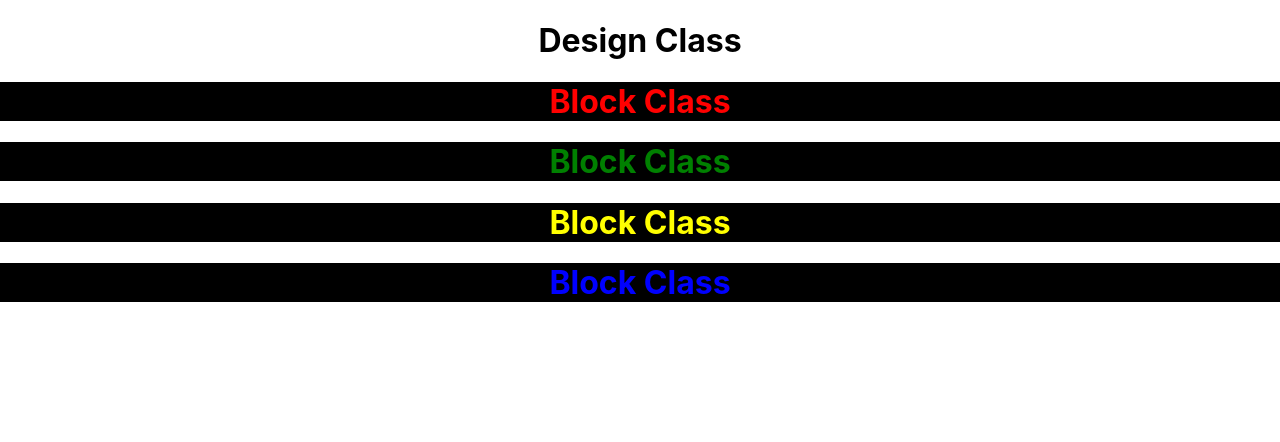
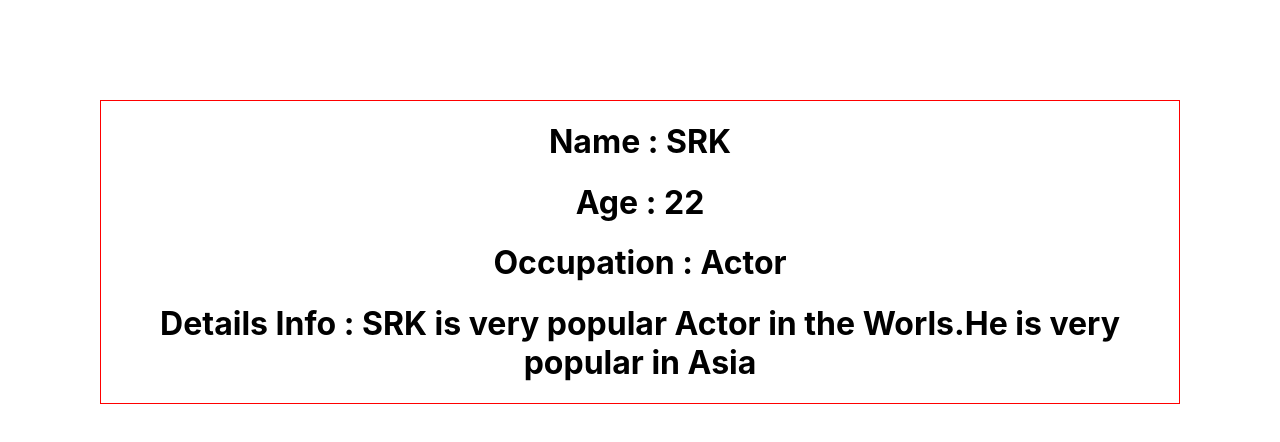
Before and after one commit to MohosinMiah/React_Js_Fundamental_Advance, a React (Create React App) app: page / in a window 1280 px wide. Shown: the top 442 px of the page. Built offline with nearby package versions, Linux system fonts and the light colour scheme.

Commit message:
Props Types 03

```diff
--- a/package.json
+++ b/package.json
@@ -6,11 +6,11 @@
     "@testing-library/jest-dom": "^5.11.9",
     "@testing-library/react": "^11.2.5",
     "@testing-library/user-event": "^12.7.3",
+    "prop-types": "^15.7.2",
     "react": "^17.0.1",
     "react-dom": "^17.0.1",
     "react-scripts": "4.0.3",
     "web-vitals": "^1.1.0"
-
   },
   "scripts": {
     "start": "react-scripts start",
--- a/src/02_Default_props/Block.js
+++ b/src/02_Default_props/Block.js
@@ -26,17 +26,17 @@ import { Component } from 'react';
 class Block extends Component {
 
 static defaultProps = {
+
     textColor: 'green'
 
 }
 
 
 render () {
+
     return (
-
         <div style={{ backgroundColor:"black" }}>
-         <h1 style={{ color:this.props.textColor }}>Block Class</h1>
-
+            <h1 style={{ color:this.props.textColor }}>Block Class</h1>
         </div>
     )
 }
--- /dev/null
+++ b/src/03_Props_Types/Biodata.js
@@ -0,0 +1,26 @@
+import { Fragment } from "react";
+
+import PropTypes from 'prop-types';
+
+function Biodata (props) {
+
+
+    return (
+        <div style={{ border:'1px solid red',margin:'100px', }}>
+            <h1>Name : {props.name} </h1>
+            <h1>Age : {props.age} </h1>
+            <h1>Occupation : {props.occupation} </h1>
+            <h1>Details Info : {props.info} </h1>
+
+        </div>
+    )
+}
+
+
+Biodata.propTypes = {
+  name: PropTypes.string
+}
+
+
+
+export default Biodata
--- a/src/App.js
+++ b/src/App.js
@@ -2,15 +2,20 @@ import logo from './logo.svg';
 import './App.css';
 import Child from './01_Fragment/Child'
 import Design from './02_Default_props/Design'
+import Biodata from './03_Props_Types/Biodata';
 
 function App() {
   return (
     <div className="App">
            {/* 01. Fragment  *******************************
           <Child/>
-          */}
 
+          02. Default Props
          <Design />
+
+            */}
+
+     <Biodata name="SRK" age="22" occupation="Actor" info="SRK is very popular Actor in the Worls.He is very popular in Asia"></Biodata>
 
     </div>
   );
```
Also changed, not shown: 1 other file (tests, documents, lock files or other folders).
